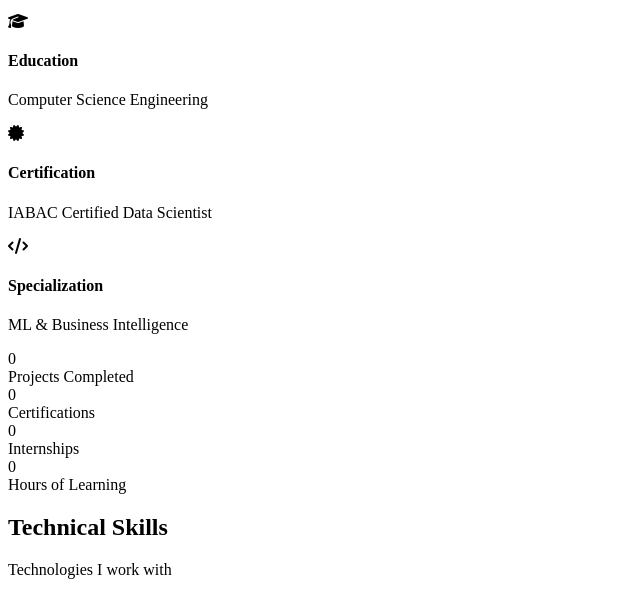
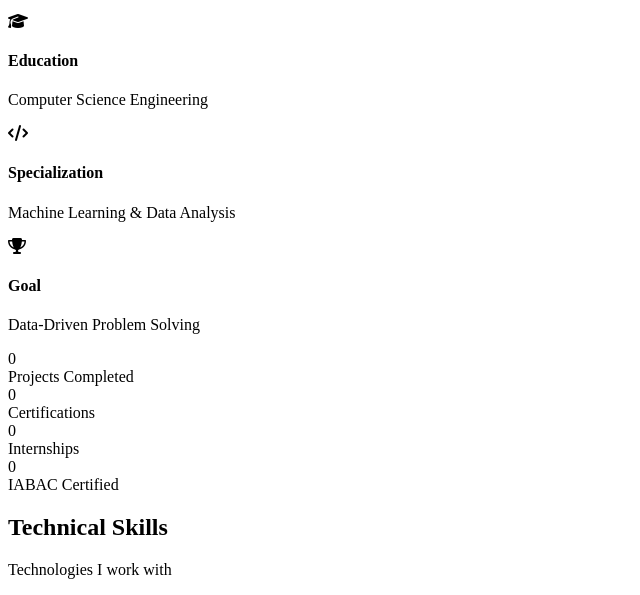
Before and after one commit to sureshgongalii/h, a website: page index.html in a window 1280 px wide. Shown: the part 1241-1836 px from the top of the page, without its empty margins (0-640 px from the left). Drawn offline with nearby package versions, Linux system fonts and the light colour scheme.

Commit message:
Updated index.html

```diff
--- a/index.html
+++ b/index.html
@@ -138,31 +138,31 @@
                         </div>
                         <div class="highlight-item">
                             <div class="highlight-icon">
-                                <i class="fas fa-certificate"></i>
+                                <i class="fas fa-code"></i>
                             </div>
                             <div class="highlight-content">
-                                <h4>Certification</h4>
-                                <p>IABAC Certified Data Scientist</p>
+                                <h4>Specialization</h4>
+                                <p>Machine Learning & Data Analysis</p>
                             </div>
                         </div>
                         <div class="highlight-item">
                             <div class="highlight-icon">
-                                <i class="fas fa-code"></i>
+                                <i class="fas fa-trophy"></i>
                             </div>
                             <div class="highlight-content">
-                                <h4>Specialization</h4>
-                                <p>ML & Business Intelligence</p>
+                                <h4>Goal</h4>
+                                <p>Data-Driven Problem Solving</p>
                             </div>
                         </div>
                     </div>
                 </div>
                 <div class="about-stats">
                     <div class="stat-item">
-                        <div class="stat-number" data-target="15">0</div>
+                        <div class="stat-number" data-target="20">0</div>
                         <div class="stat-label">Projects Completed</div>
                     </div>
                     <div class="stat-item">
-                        <div class="stat-number" data-target="5">0</div>
+                        <div class="stat-number" data-target="8">0</div>
                         <div class="stat-label">Certifications</div>
                     </div>
                     <div class="stat-item">
@@ -170,8 +170,8 @@
                         <div class="stat-label">Internships</div>
                     </div>
                     <div class="stat-item">
-                        <div class="stat-number" data-target="100">0</div>
-                        <div class="stat-label">Hours of Learning</div>
+                        <div class="stat-number" data-target="1">0</div>
+                        <div class="stat-label">IABAC Certified</div>
                     </div>
                 </div>
             </div>
```
